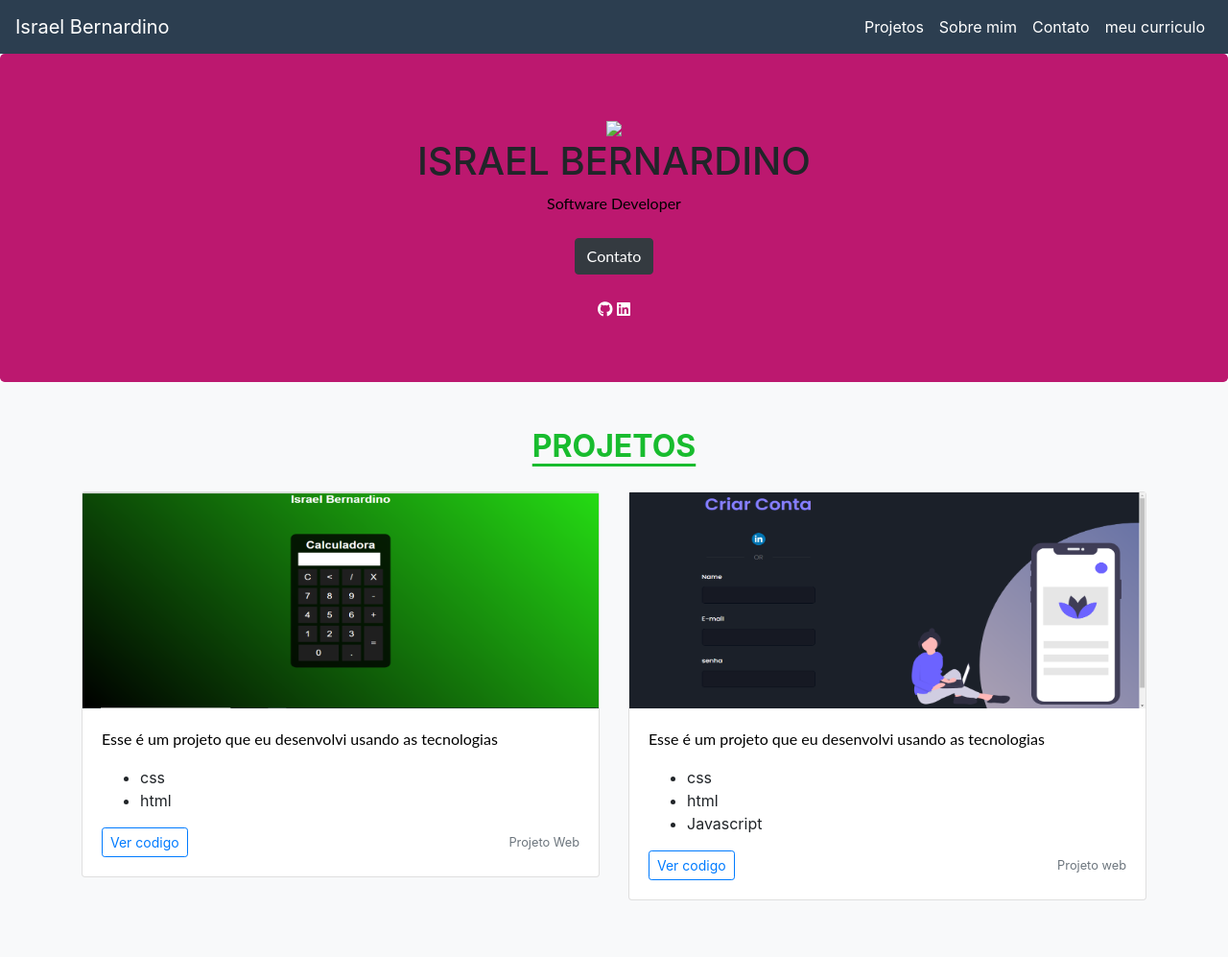
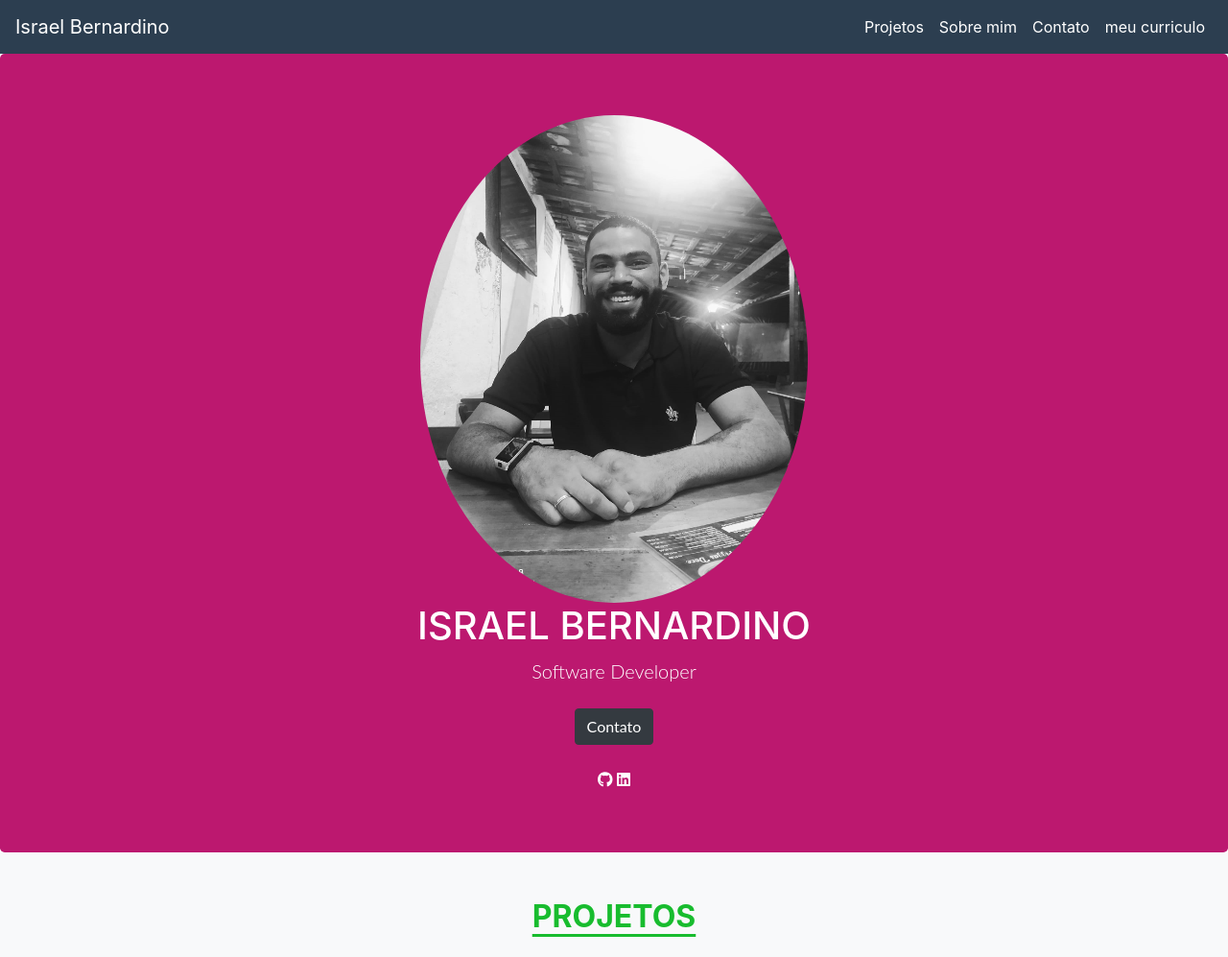
Before and after one commit to israelbernardino/projeto-portiolio, a plain HTML site: page index.html in a window 1280 px wide. Shown: the top 997 px of the page at 96% size. Drawn offline with nearby package versions, Linux system fonts and the light colour scheme.

Commit message:
atualizaçao

```diff
--- a/index.html
+++ b/index.html
@@ -111,9 +111,9 @@
 
     <section class="jumbotron text-center corPrimaria">
         <div class="container">
-            <img src="Foto de Israel.jpg">
-            <h1>ISRAEL BERNARDINO</h1>
-            <p>Software Developer
+            <img src="foto atualizada.png" class="foto-perfil" alt="Responsive image">
+            <h1 class="jumbotron-heading" style="color:white;text-transform: uppercase;">ISRAEL BERNARDINO</h1>
+            <p class="lead" style="color:white !important;">Software Developer
             </p>
             <p>
                 <a href="#contato" class="btn btn-dark my-2">Contato</a>
```
